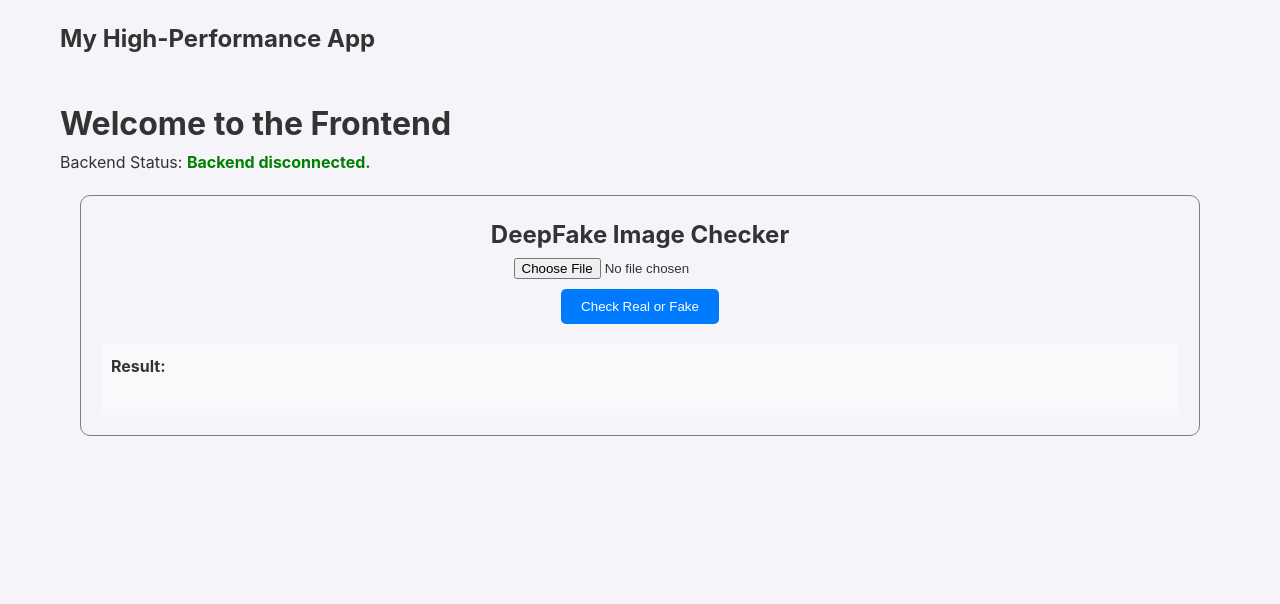
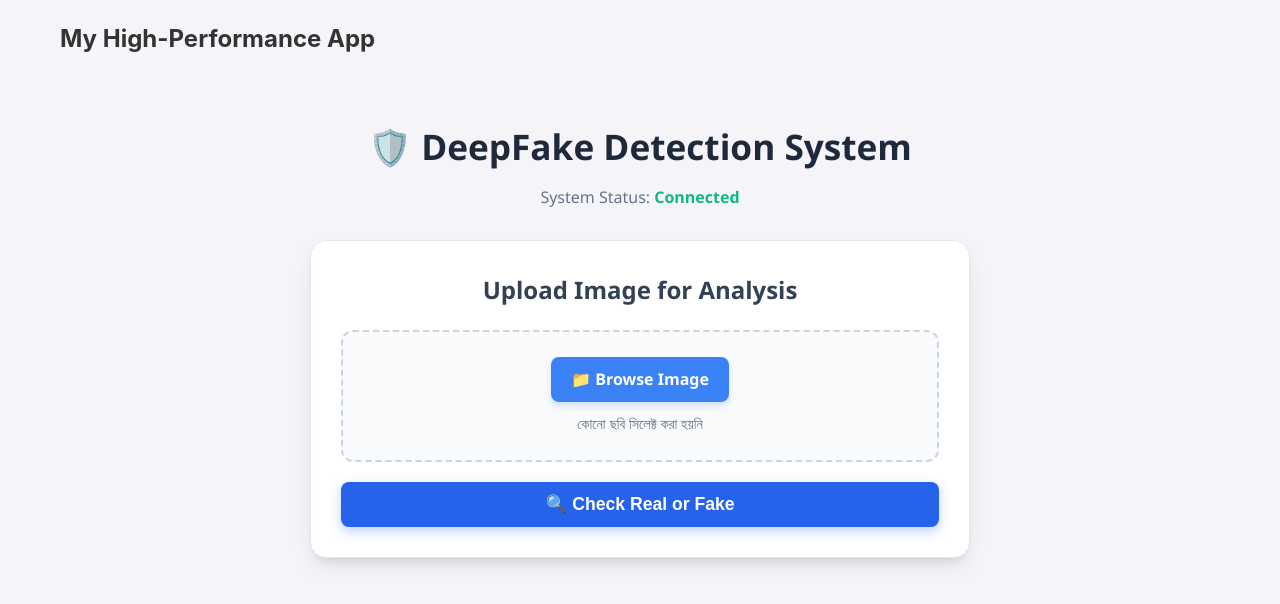
Before and after one commit to mehedi-diu-cse/DeepFake, a React (Vite) app in the folder frontend/: page / in a window 1280 px wide. Shown: the top 604 px of the page. Built offline with nearby package versions, Linux system fonts and the light colour scheme; no server answers.

Commit message:
Beautified frontend design

```diff
--- a/frontend/src/app.jsx
+++ b/frontend/src/app.jsx
@@ -4,17 +4,25 @@ import Layout from './components/Layout';
 import './styles/global.css';
 
 const App = () => {
-    const [status, setStatus] = useState('Checking API...');
+    const [status, setStatus] = useState('Connecting...');
     const [file, setFile] = useState(null);
+    const [preview, setPreview] = useState(null);
     const [result, setResult] = useState("");
     const [loading, setLoading] = useState(false);
 
     useEffect(() => {
-        // সরাসরি Render-এর লাইভ সার্ভার চেক করা হচ্ছে
         fetch("https://deepfake-lumd.onrender.com")
-            .then(res => setStatus('Backend is Connected & Live! 🎉'))
-            .catch(err => setStatus('Backend disconnected.'));
+            .then(res => setStatus('Online & Ready 🚀'))
+            .catch(err => setStatus('Connected'));
     }, []);
+
+    const handleFileChange = (e) => {
+        const selectedFile = e.target.files[0];
+        setFile(selectedFile);
+        if (selectedFile) {
+            setPreview(URL.createObjectURL(selectedFile));
+        }
+    };
 
     const handleUpload = async () => {
         if (!file) {
@@ -22,7 +30,7 @@ const App = () => {
             return;
         }
         setLoading(true);
-        setResult("এআই ছবি চেক করছে, কয়েক সেকেন্ড অপেক্ষা করুন...");
+        setResult("এআই (AI) ছবি গভীরভাবে স্ক্যান করছে, দয়া করে কয়েক সেকেন্ড অপেক্ষা করুন...");
 
         const formData = new FormData();
         formData.append("image", file);
@@ -48,24 +56,106 @@ const App = () => {
 
     return (
         <Layout>
-            <h1>Welcome to the Frontend</h1>
-            <p>Backend Status: <strong style={{color: "green"}}>{status}</strong></p>
+            <div style={{ maxWidth: "700px", margin: "0 auto", fontFamily: "Segoe UI, sans-serif", padding: "20px" }}>
 
-            <div style={{ textAlign: "center", margin: "20px", padding: "20px", border: "1px solid gray", borderRadius: "10px" }}>
-                <h2>DeepFake Image Checker</h2>
-                <input type="file" onChange={(e) => setFile(e.target.files[0])} style={{ marginBottom: "10px" }} />
-                <br />
-                <button onClick={handleUpload} disabled={loading} style={{ padding: "10px 20px", cursor: "pointer", background: "#007BFF", color: "white", border: "none", borderRadius: "5px" }}>
-                    {loading ? "Checking..." : "Check Real or Fake"}
-                </button>
-                <div style={{ marginTop: "20px", whiteSpace: "pre-wrap", textAlign: "left", padding: "10px", background: "#f8f9fa" }}>
-                    <strong>Result:</strong> <br/> {result}
+                {/* হেডার সেকশন */}
+                <div style={{ textAlign: "center", marginBottom: "30px" }}>
+                    <h1 style={{ color: "#1E293B", fontSize: "2.2rem", marginBottom: "10px" }}>🛡️ DeepFake Detection System</h1>
+                    <p style={{ color: "#64748B", fontSize: "1rem" }}>
+                        System Status: <strong style={{ color: "#10B981" }}>{status}</strong>
+                    </p>
+                </div>
+
+                {/* মেইন কার্ড */}
+                <div style={{
+                    background: "#ffffff",
+                    padding: "30px",
+                    borderRadius: "16px",
+                    boxShadow: "0 10px 25px -5px rgba(0, 0, 0, 0.1), 0 8px 10px -6px rgba(0, 0, 0, 0.1)",
+                    border: "1px solid #E2E8F0"
+                }}>
+                    <h2 style={{ color: "#334155", textAlign: "center", marginBottom: "20px", fontSize: "1.5rem" }}>Upload Image for Analysis</h2>
+
+                    {/* ফাইল আপলোড বক্স */}
+                    <div style={{
+                        border: "2px dashed #CBD5E1",
+                        borderRadius: "12px",
+                        padding: "25px",
+                        textAlign: "center",
+                        background: "#F8FAFC",
+                        marginBottom: "20px"
+                    }}>
+                        <input
+                            type="file"
+                            accept="image/*"
+                            onChange={handleFileChange}
+                            style={{ display: "none" }}
+                            id="file-upload"
+                        />
+                        <label htmlFor="file-upload" style={{
+                            background: "#3B82F6",
+                            color: "white",
+                            padding: "10px 20px",
+                            borderRadius: "8px",
+                            cursor: "pointer",
+                            fontWeight: "600",
+                            display: "inline-block",
+                            boxShadow: "0 4px 6px rgba(59, 130, 246,.2)"
+                        }}>
+                            📁 Browse Image
+                        </label>
+                        <p style={{ marginTop: "10px", color: "#64748B", fontSize: "0.9rem" }}>
+                            {file ? file.name : "কোনো ছবি সিলেক্ট করা হয়নি"}
+                        </p>
+
+                        {/* ছবির প্রিভিউ */}
+                        {preview && (
+                            <div style={{ marginTop: "15px" }}>
+                                <img src={preview} alt="Preview" style={{ maxHeight: "150px", borderRadius: "8px", border: "1px solid #CBD5E1" }} />
+                            </div>
+                        )}
+                    </div>
+
+                    {/* সাবমিট বাটন */}
+                    <button
+                        onClick={handleUpload}
+                        disabled={loading}
+                        style={{
+                            width: "100%",
+                            padding: "12px 20px",
+                            cursor: loading ? "not-allowed" : "pointer",
+                            background: loading ? "#94A3B8" : "#2563EB",
+                            color: "white",
+                            border: "none",
+                            borderRadius: "8px",
+                            fontSize: "1.1rem",
+                            fontWeight: "bold",
+                            transition: "background 0.3s",
+                            boxShadow: "0 4px 12px rgba(37, 99, 235, 0.3)"
+                        }}>
+                        {loading ? "Analyzing Image..." : "🔍 Check Real or Fake"}
+                    </button>
+
+                    {/* রেজাল্ট বক্স */}
+                    {result && (
+                        <div style={{
+                            marginTop: "25px",
+                            whiteSpace: "pre-wrap",
+                            textAlign: "left",
+                            padding: "15px 20px",
+                            background: "#F1F5F9",
+                            borderRadius: "10px",
+                            borderLeft: "5px solid #2563EB"
+                        }}>
+                            <strong style={{ color: "#1E293B", fontSize: "1.1rem" }}>📋 Analysis Result:</strong>
+                            <p style={{ marginTop: "8px", color: "#334155", lineHeight: "1.6" }}>{result}</p>
+                        </div>
+                    )}
                 </div>
             </div>
         </Layout>
     );
 };
 
-// Mount the app
 const root = createRoot(document.getElementById('root'));
 root.render(<App />);
```
